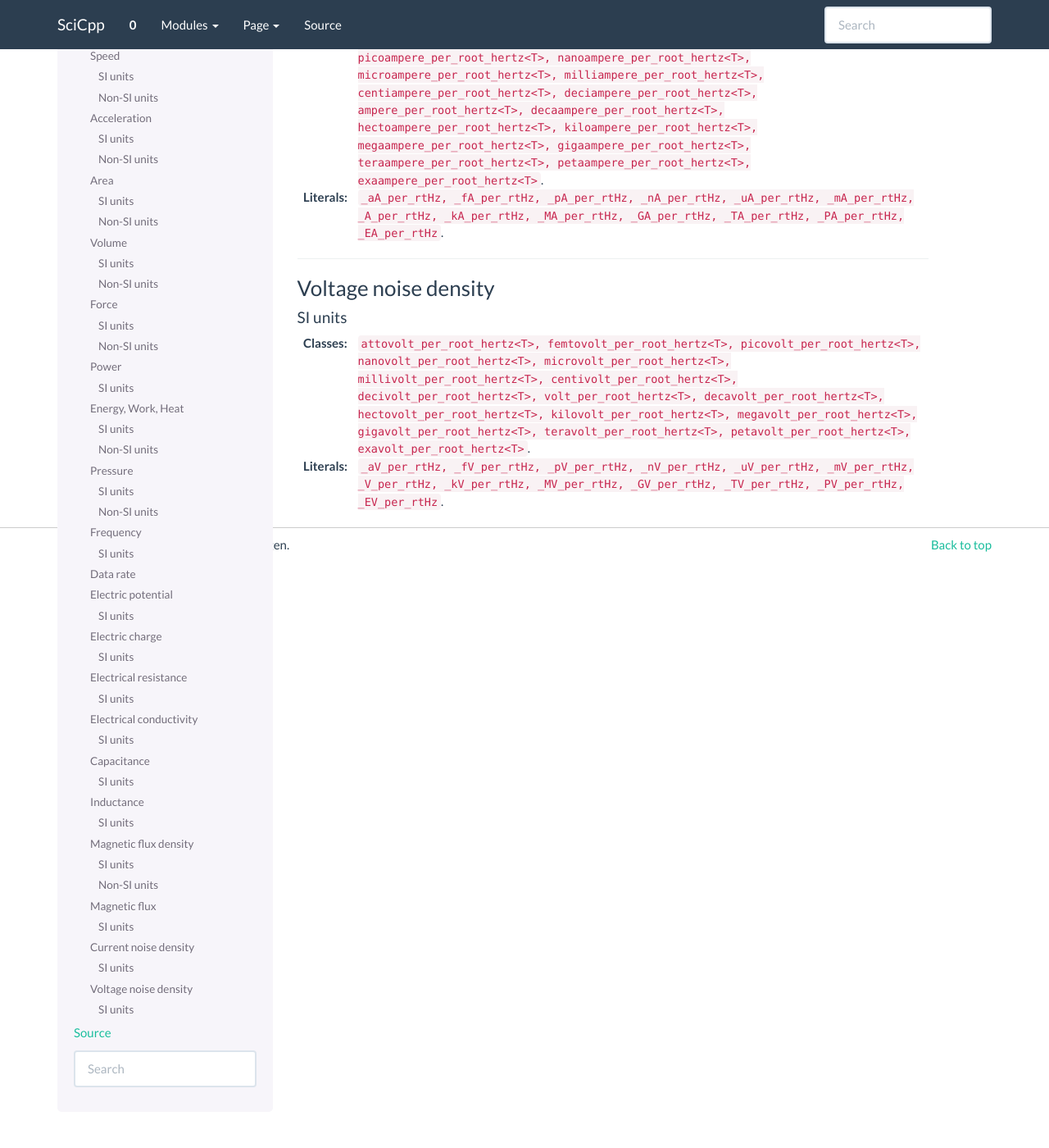
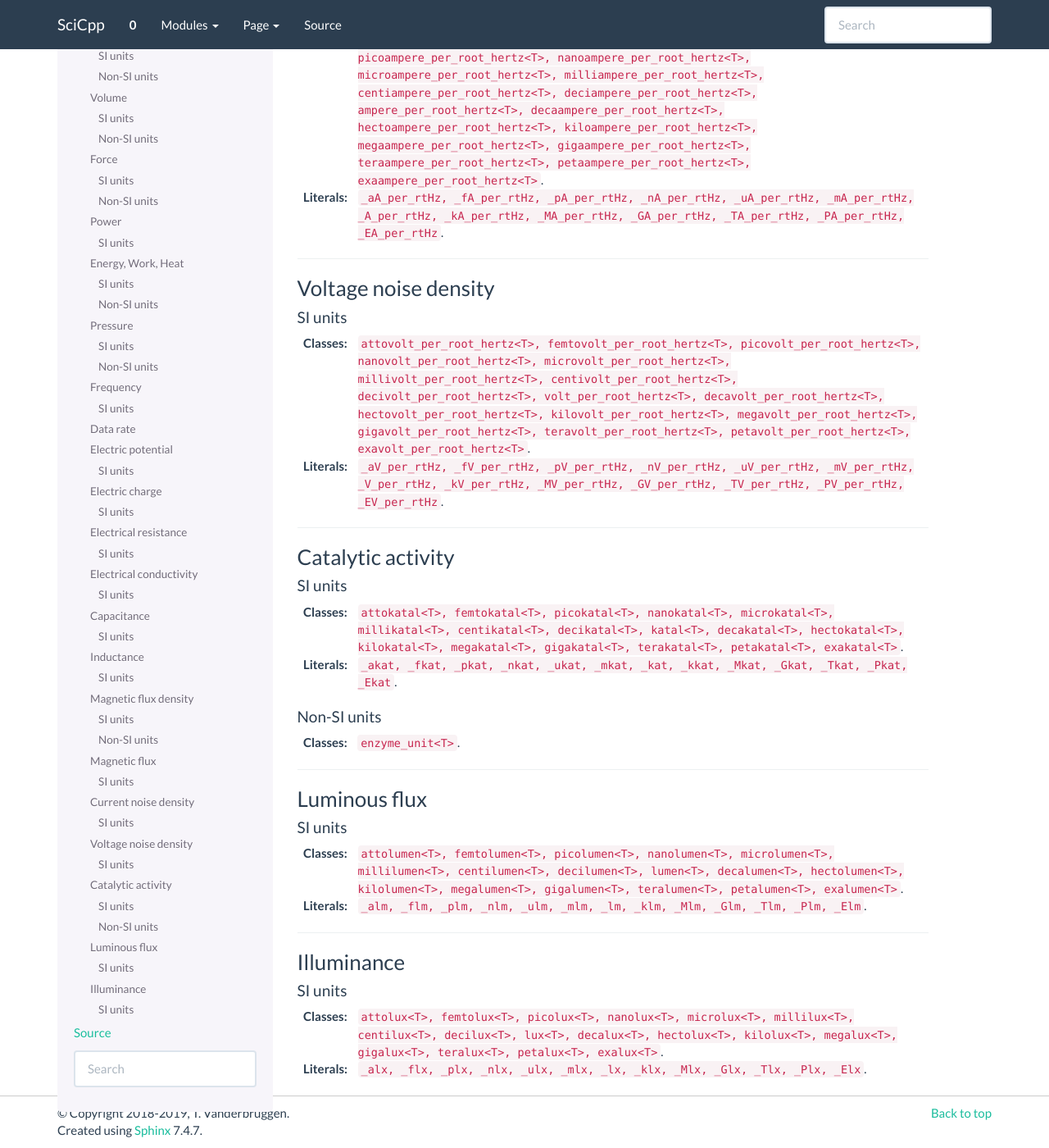
Before and after one commit to tvanderbruggen/SciCpp, a Sphinx documentation site: the page built from doc/source/core.units.defined.units.rst, in a window 1280 px wide and 1400 px high, scrolled down 8270 px. Shown: the whole window at 82% size. Built offline with Sphinx 7.4.7, drawn with Linux system fonts in a browser that asks for light colours.

Commit message:
Dox katal, lumen, lux

```diff
--- a/doc/source/core.units.defined.units.rst
+++ b/doc/source/core.units.defined.units.rst
@@ -503,3 +503,44 @@ SI units
 :Classes: :code:`attovolt_per_root_hertz<T>, femtovolt_per_root_hertz<T>, picovolt_per_root_hertz<T>, nanovolt_per_root_hertz<T>, microvolt_per_root_hertz<T>, millivolt_per_root_hertz<T>, centivolt_per_root_hertz<T>, decivolt_per_root_hertz<T>, volt_per_root_hertz<T>, decavolt_per_root_hertz<T>, hectovolt_per_root_hertz<T>, kilovolt_per_root_hertz<T>, megavolt_per_root_hertz<T>, gigavolt_per_root_hertz<T>, teravolt_per_root_hertz<T>, petavolt_per_root_hertz<T>, exavolt_per_root_hertz<T>`.
 
 :Literals: :code:`_aV_per_rtHz, _fV_per_rtHz, _pV_per_rtHz, _nV_per_rtHz, _uV_per_rtHz, _mV_per_rtHz, _V_per_rtHz, _kV_per_rtHz, _MV_per_rtHz, _GV_per_rtHz, _TV_per_rtHz, _PV_per_rtHz, _EV_per_rtHz`.
+
+-------------------------------------------------------------------------------
+
+Catalytic activity
+~~~~~~~~~~~~~~~
+
+SI units
+^^^^^^^^^^
+
+:Classes: :code:`attokatal<T>, femtokatal<T>, picokatal<T>, nanokatal<T>, microkatal<T>, millikatal<T>, centikatal<T>, decikatal<T>, katal<T>, decakatal<T>, hectokatal<T>, kilokatal<T>, megakatal<T>, gigakatal<T>, terakatal<T>, petakatal<T>, exakatal<T>`.
+
+:Literals: :code:`_akat, _fkat, _pkat, _nkat, _ukat, _mkat, _kat, _kkat, _Mkat, _Gkat, _Tkat, _Pkat, _Ekat`.
+
+Non-SI units
+^^^^^^^^^^
+
+:Classes: :code:`enzyme_unit<T>`.
+
+-------------------------------------------------------------------------------
+
+Luminous flux
+~~~~~~~~~~~~~~~
+
+SI units
+^^^^^^^^^^
+
+:Classes: :code:`attolumen<T>, femtolumen<T>, picolumen<T>, nanolumen<T>, microlumen<T>, millilumen<T>, centilumen<T>, decilumen<T>, lumen<T>, decalumen<T>, hectolumen<T>, kilolumen<T>, megalumen<T>, gigalumen<T>, teralumen<T>, petalumen<T>, exalumen<T>`.
+
+:Literals: :code:`_alm, _flm, _plm, _nlm, _ulm, _mlm, _lm, _klm, _Mlm, _Glm, _Tlm, _Plm, _Elm`.
+
+-------------------------------------------------------------------------------
+
+Illuminance
+~~~~~~~~~~~~~~~
+
+SI units
+^^^^^^^^^^
+
+:Classes: :code:`attolux<T>, femtolux<T>, picolux<T>, nanolux<T>, microlux<T>, millilux<T>, centilux<T>, decilux<T>, lux<T>, decalux<T>, hectolux<T>, kilolux<T>, megalux<T>, gigalux<T>, teralux<T>, petalux<T>, exalux<T>`.
+
+:Literals: :code:`_alx, _flx, _plx, _nlx, _ulx, _mlx, _lx, _klx, _Mlx, _Glx, _Tlx, _Plx, _Elx`.
```
Also changed, not shown: 2 other files.
